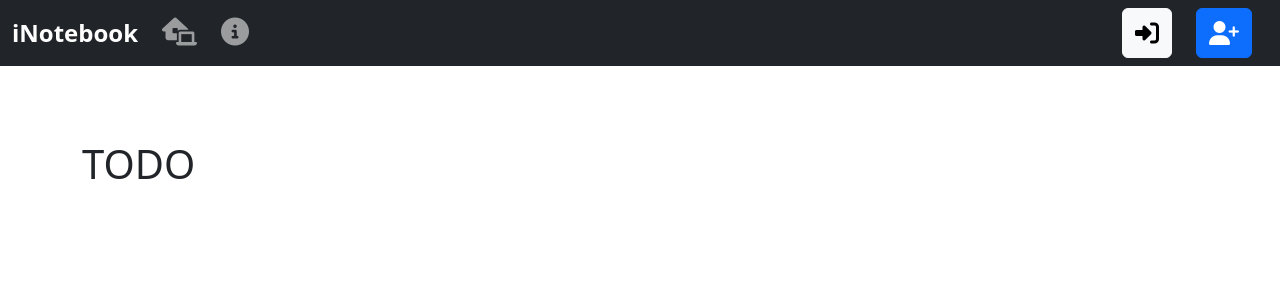
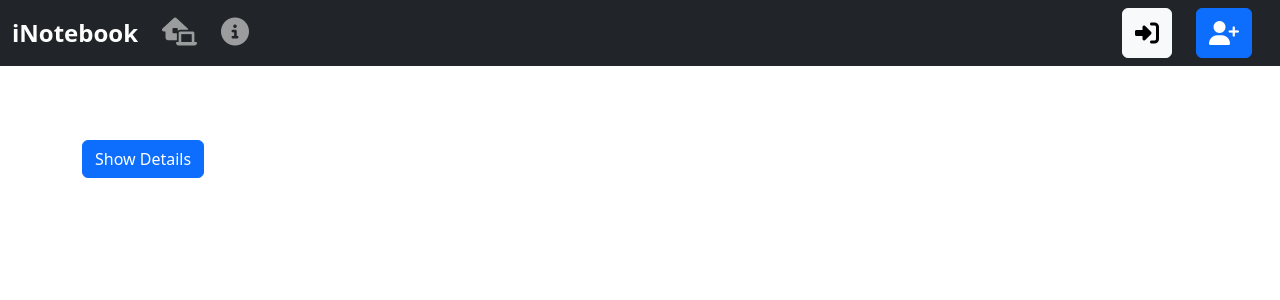
Before and after one commit to mughalwebs/iNotebook, a React (Create React App) app: page /userDetails in a window 1280 px wide. Shown: the top 300 px of the page. Built offline with nearby package versions, Linux system fonts and the light colour scheme; a web font is replaced by a local one.

Commit message:
Till Half Left

```diff
--- a/src/Components/UserDetails.js
+++ b/src/Components/UserDetails.js
@@ -1,9 +1,14 @@
-import React from 'react'
+import React, { useContext } from 'react'
+import getDetailsContext from '../Context/GetUserDetails/GetDetailsContext'
 
 export default function UserDetails() {
+    const detailsContext = useContext(getDetailsContext);
+    const { UserDetails, getDetails } = detailsContext;
     return (
         <>
-            <h1>TODO</h1>
+            <button type="button" className="btn btn-primary" onClick={getDetails}>
+                Show Details
+            </button>
         </>
     )
 }
--- a/src/Context/Authentication/LoginState.js
+++ b/src/Context/Authentication/LoginState.js
@@ -20,6 +20,7 @@ const LoginState = (props) => {
         if (json.success) {
             localStorage.setItem('token', json.authToken);
             localStorage.setItem('id', json._id);
+            console.log(json)
             setAlertStatus('success');
             setAlertMessage('Successfully Logged into iNotebook.');
             settingAlertMessageLoading();
--- a/src/Context/GetUserDetails/GetDetailsState.js
+++ b/src/Context/GetUserDetails/GetDetailsState.js
@@ -13,9 +13,12 @@ const GetDetailsState = (props) => {
             },
             body: JSON.stringify({ id: localStorage.getItem('id') })
         })
+        const json = await response.json();
+        setUserDetails(json);
+        console.log(userDetails);
     }
     return (
-        <getDetailsContext.Provider value={{ getDetails }}>
+        <getDetailsContext.Provider value={{ userDetails, getDetails }}>
             {props.children}
         </getDetailsContext.Provider>
     )
```
Also changed, not shown: 1 other file (tests, documents, lock files or other folders).
